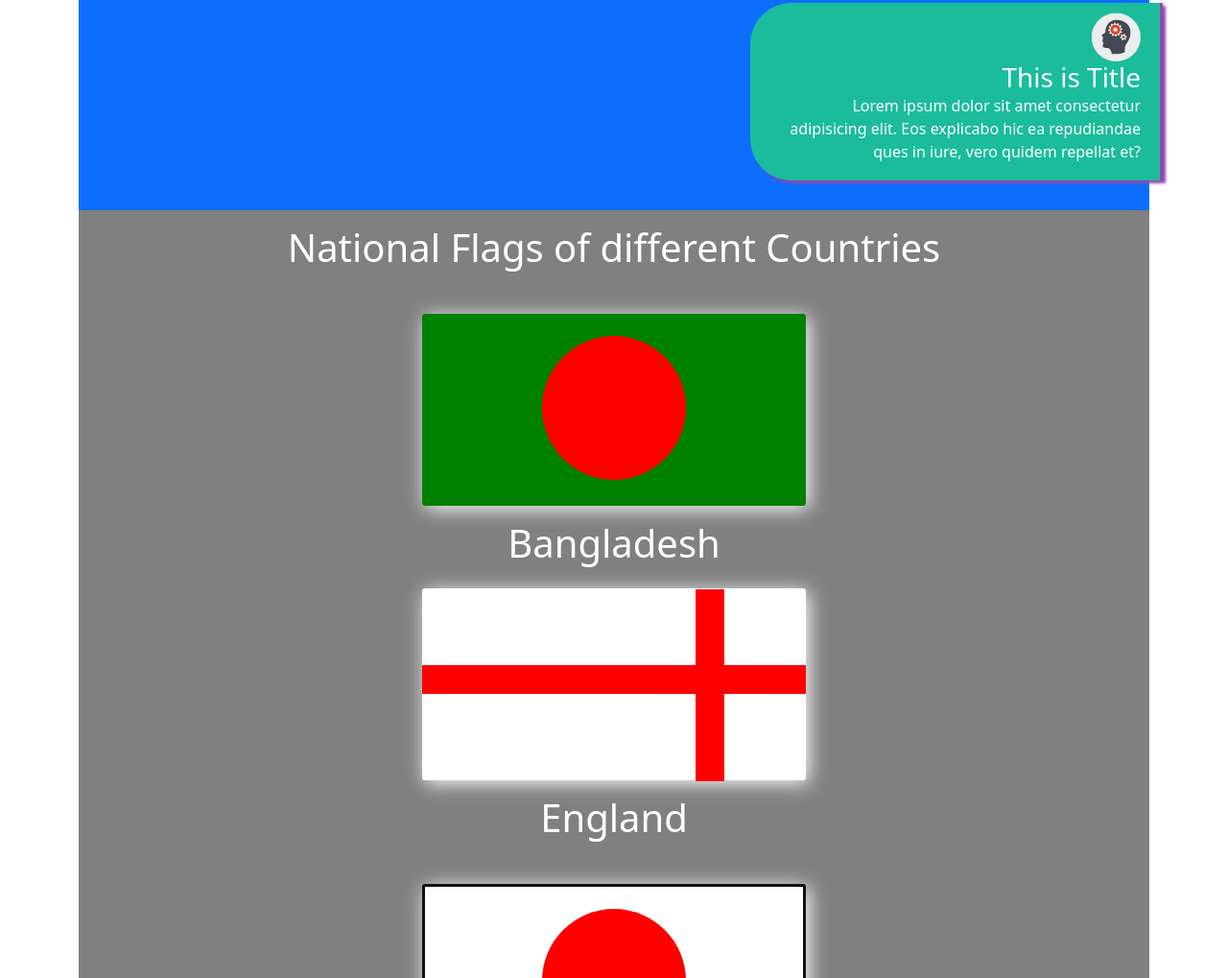
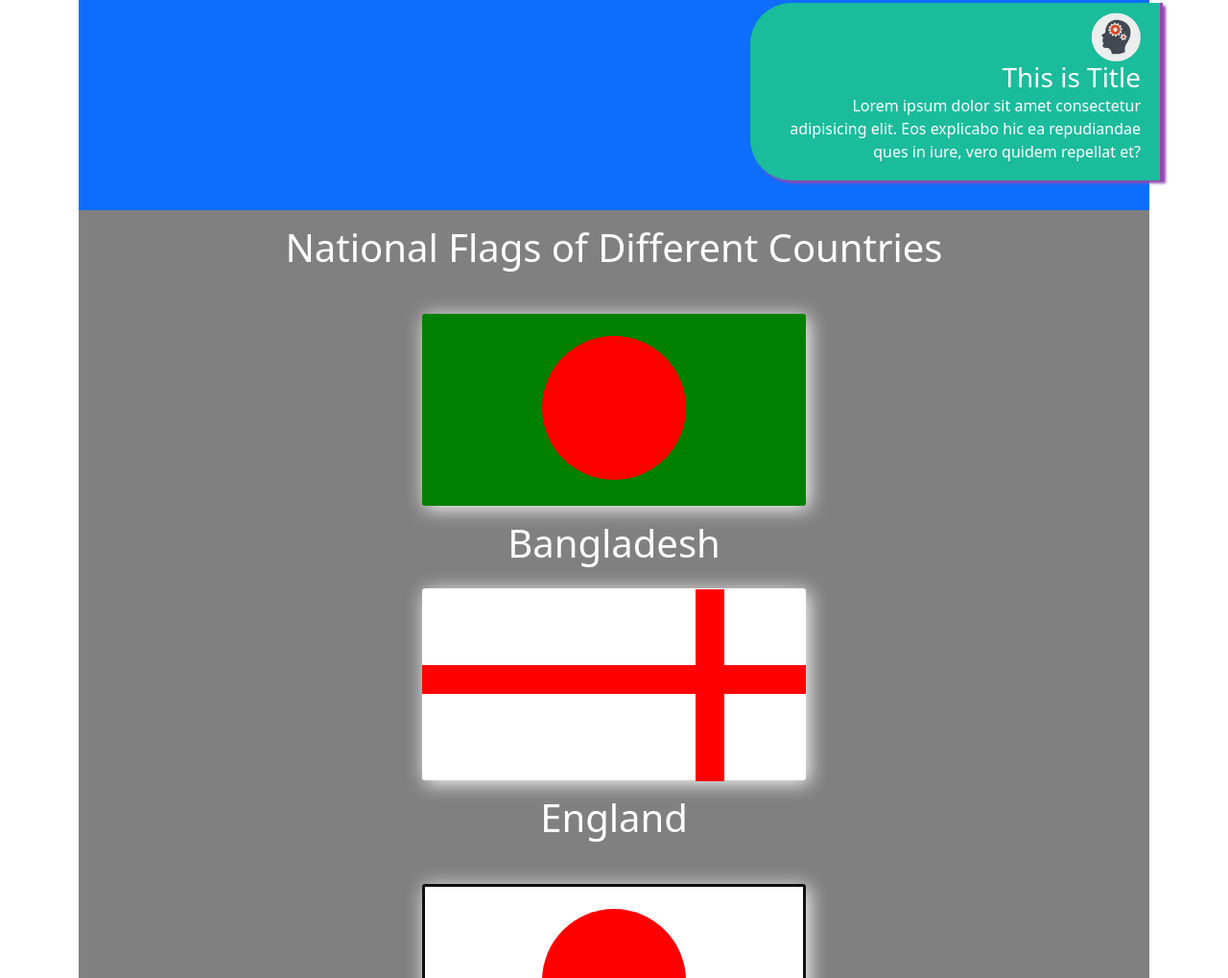
Before and after one commit to Rahat809/class08..., a plain HTML site: page index.html in a window 1280 px wide. Shown: the part 1083-2102 px from the top of the page at 96% size. Drawn offline with nearby package versions, Linux system fonts and the light colour scheme.

Commit message:
Update index.html

```diff
--- a/index.html
+++ b/index.html
@@ -38,7 +38,7 @@
 
 
   <div class="flag-area text-center">
-    <h3 class="h3">National Flags of different Countries </h3>
+    <h3 class="h3">National Flags of Different Countries </h3>
 
     <div class="bangla f">
       <div class="line"></div>
```
